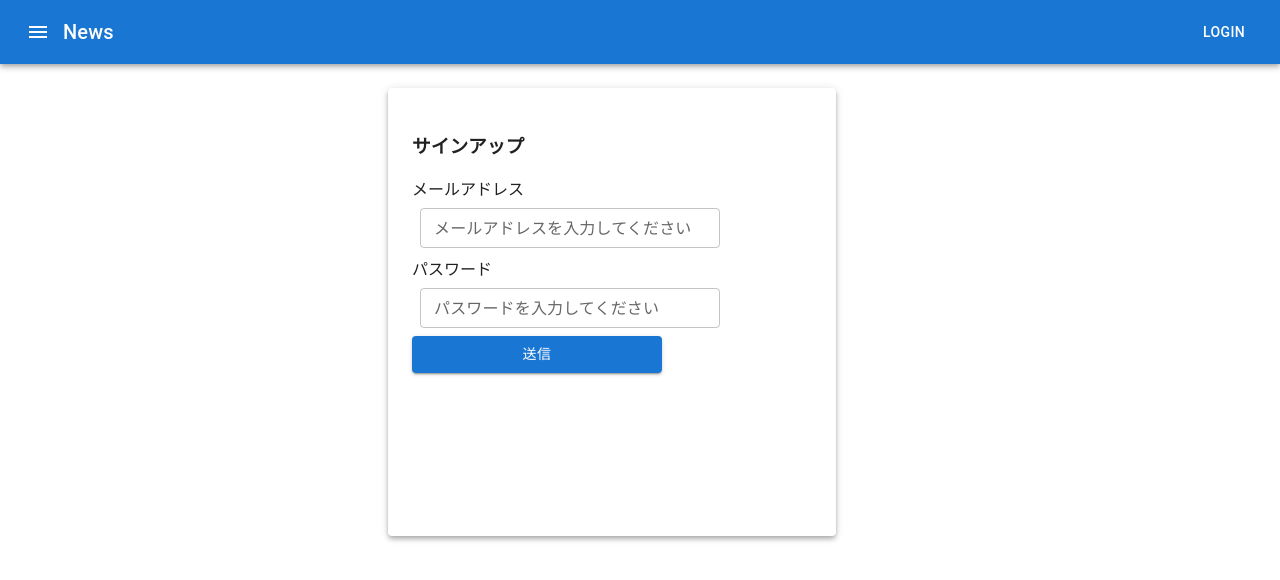
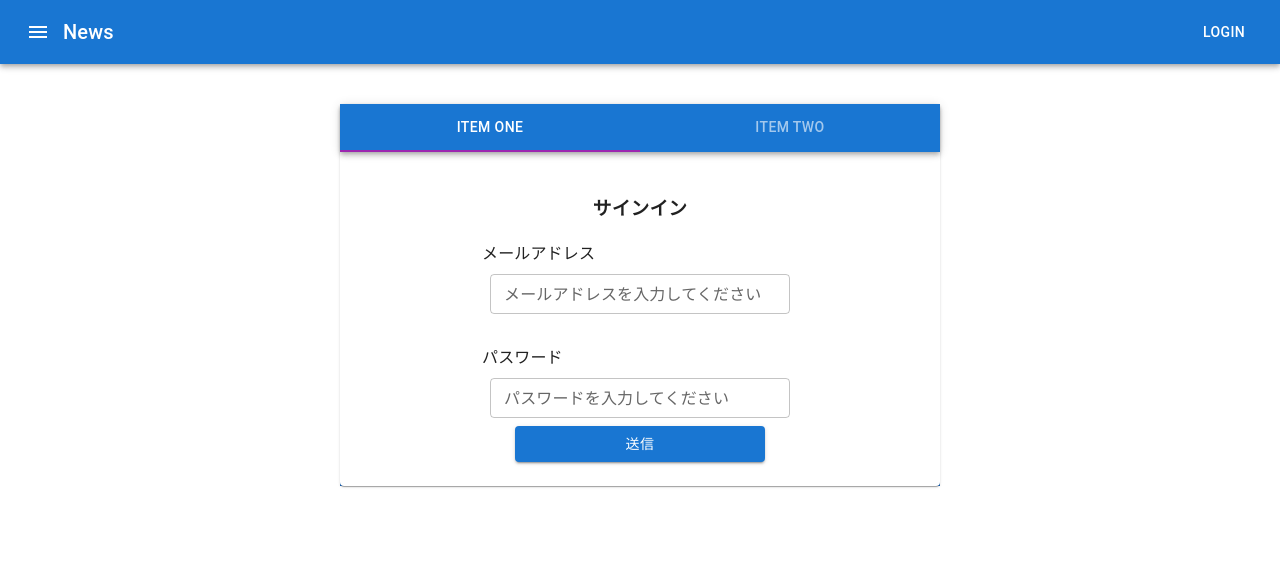
Before and after one commit to watanabe0055/diary_react, a React (Create React App) app: page / in a window 1280 px wide. Shown: the top 580 px of the page. Built offline with nearby package versions, Linux system fonts and the light colour scheme.

Commit message:
ログイン画面のマークアップ

```diff
--- a/src/App.tsx
+++ b/src/App.tsx
@@ -2,14 +2,14 @@ import React from "react";
 import logo from "./logo.svg";
 import "./App.css";
 
-import Signin from "./module/signin";
+import Login from "./module/login";
 import Header from "./module/header";
 
 function App() {
   return (
     <>
       <Header />
-      <Signin />
+      <Login />
     </>
   );
 }
--- /dev/null
+++ b/src/compose/signin.tsx
@@ -0,0 +1,105 @@
+import React, { useState, useEffect } from "react";
+//マテリアル UI
+import TextField from "@mui/material/TextField";
+import { Button, Grid, Box } from "@mui/material";
+
+//API用のライブラリ
+import axios from "axios";
+import Cookies from "js-cookie";
+
+import Paper from "@mui/material/Paper";
+
+export default function Signin() {
+  //サインインのパラメータ
+  const [email, setEail] = useState("");
+  const [password, setPassword] = useState("");
+
+  const deviseSinginApi = "http://localhost:3000/api/v1/auth/sign_in";
+
+  //email: "test@example.com",
+  //password: "password",
+  const params = {
+    email: email,
+    password: password,
+  };
+
+  const option: any = {
+    method: "POST",
+    mode: "cors",
+    headers: {
+      "content-type": "application/json",
+    },
+    body: JSON.stringify(params),
+  };
+
+  const onButtonClick = () => {
+    axios
+      .post("http://localhost:3000/api/v1/auth/sign_in", {
+        email: email,
+        password: password,
+      })
+      .then((res) => {
+        if (res.status === 200) {
+          let client: any = res.headers["client"];
+          let token: any = res.headers["access-token"];
+          let uid: any = res.headers["uid"];
+          Cookies.set("uid", uid);
+          Cookies.set("token", token);
+          Cookies.set("client", client);
+        }
+      });
+  };
+
+  return (
+    <>
+      <Grid
+        container
+        alignItems="center"
+        justifyContent="center"
+        direction="column"
+      >
+        <Paper elevation={3} />
+        <h3>サインイン</h3>
+        <label>
+          メールアドレス
+          <br />
+          <TextField
+            id="outlined-basic"
+            label="メールアドレスを入力してください"
+            variant="outlined"
+            type="email"
+            name="mail"
+            size="small"
+            value={email}
+            sx={{ width: 300, m: 1 }}
+            onChange={(event) => setEail(event.target.value)}
+          />
+        </label>
+        <br />
+        <label>
+          パスワード
+          <br />
+          <TextField
+            id="outlined-basic"
+            label="パスワードを入力してください"
+            variant="outlined"
+            type="password"
+            size="small"
+            value={password}
+            sx={{ width: 300, m: 1 }}
+            onChange={(event) => setPassword(event.target.value)}
+          />
+        </label>
+        <div>
+          <Button
+            variant="contained"
+            sx={{ width: 250 }}
+            onClick={onButtonClick}
+          >
+            送信
+          </Button>
+        </div>
+      </Grid>
+    </>
+  );
+}
--- a/src/module/signup.tsx
+++ b/src/compose/signup.tsx
@@ -37,7 +37,7 @@ export default function Signin() {
 
   return (
     <>
-      <div>Signin</div>
+      <div>サインアップ</div>
       <div>
         <label>
           Email:
--- /dev/null
+++ b/src/module/login.tsx
@@ -0,0 +1,87 @@
+import React from "react";
+import { useTheme } from "@mui/material/styles";
+import { Typography, AppBar, Tab, Tabs, Grid, Box } from "@mui/material";
+import Paper from "@mui/material/Paper";
+
+import Signin from "../compose/signin";
+import Signup from "../compose/signup";
+
+interface TabPanelProps {
+  children?: React.ReactNode;
+  dir?: string;
+  index: number;
+  value: number;
+}
+
+function TabPanel(props: TabPanelProps) {
+  const { children, value, index, ...other } = props;
+
+  return (
+    <div
+      role="tabpanel"
+      hidden={value !== index}
+      id={`full-width-tabpanel-${index}`}
+      aria-labelledby={`full-width-tab-${index}`}
+      {...other}
+    >
+      {value === index && (
+        <Box sx={{ p: 3 }}>
+          <Typography>{children}</Typography>
+        </Box>
+      )}
+    </div>
+  );
+}
+
+function a11yProps(index: number) {
+  return {
+    id: `full-width-tab-${index}`,
+    "aria-controls": `full-width-tabpanel-${index}`,
+  };
+}
+
+export default function FullWidthTabs() {
+  const theme = useTheme();
+  const [value, setValue] = React.useState(0);
+
+  const handleChange = (event: React.SyntheticEvent, newValue: number) => {
+    setValue(newValue);
+  };
+
+  const handleChangeIndex = (index: number) => {
+    setValue(index);
+  };
+
+  return (
+    <Grid
+      container
+      alignItems="center"
+      justifyContent="center"
+      direction="column"
+    >
+      <Box sx={{ bgcolor: "primary.dark", width: 600, mt: 5 }}>
+        <Paper>
+          <AppBar position="static">
+            <Tabs
+              value={value}
+              onChange={handleChange}
+              indicatorColor="secondary"
+              textColor="inherit"
+              variant="fullWidth"
+              aria-label="full width tabs example"
+            >
+              <Tab label="Item One" {...a11yProps(0)} />
+              <Tab label="Item Two" {...a11yProps(1)} />
+            </Tabs>
+          </AppBar>
+          <TabPanel value={value} index={0} dir={theme.direction}>
+            <Signin />
+          </TabPanel>
+          <TabPanel value={value} index={1} dir={theme.direction}>
+            <Signup />
+          </TabPanel>
+        </Paper>
+      </Box>
+    </Grid>
+  );
+}
--- a/src/module/signin.tsx
+++ /dev/null
@@ -1,119 +0,0 @@
-import React, { useState, useEffect } from "react";
-//マテリアル UI
-import Box from "@mui/material/Box";
-import Button from "@mui/material/Button";
-import TextField from "@mui/material/TextField";
-import Container from "@mui/material/Container";
-
-//API用のライブラリ
-import axios from "axios";
-import Cookies from "js-cookie";
-
-import Paper from "@mui/material/Paper";
-
-export default function Signin() {
-  //サインインのパラメータ
-  const [email, setEail] = useState("");
-  const [password, setPassword] = useState("");
-
-  //サインインエラー判定
-  const [errorMessage, setErrorMessage] = useState("");
-
-  const deviseSinginApi = "http://localhost:3000/api/v1/auth/sign_in";
-
-  //email: "test@example.com",
-  //password: "password",
-  const params = {
-    email: email,
-    password: password,
-  };
-
-  const option: any = {
-    method: "POST",
-    mode: "cors",
-    headers: {
-      "content-type": "application/json",
-    },
-    body: JSON.stringify(params),
-  };
-
-  const onButtonClick = () => {
-    axios
-      .post("http://localhost:3000/api/v1/auth/sign_in", {
-        email: email,
-        password: password,
-      })
-      .then((res) => {
-        if (res.status === 200) {
-          let client: any = res.headers["client"];
-          let token: any = res.headers["access-token"];
-          let uid: any = res.headers["uid"];
-          Cookies.set("uid", uid);
-          Cookies.set("token", token);
-          Cookies.set("client", client);
-        }
-      });
-  };
-
-  return (
-    <>
-      <Container maxWidth="sm">
-        <Box
-          sx={{
-            display: "flex",
-            flexWrap: "wrap",
-            "& > :not(style)": {
-              m: 3,
-              p: 3,
-              width: 400,
-              height: 400,
-            },
-          }}
-        >
-          <Paper elevation={4}>
-            <h3>サインアップ</h3>
-            <label>
-              メールアドレス
-              <br />
-              <TextField
-                id="outlined-basic"
-                label="メールアドレスを入力してください"
-                variant="outlined"
-                type="email"
-                name="mail"
-                size="small"
-                value={email}
-                sx={{ width: 300, m: 1 }}
-                onChange={(event) => setEail(event.target.value)}
-              />
-            </label>
-            <br />
-            <label>
-              パスワード
-              <br />
-              <TextField
-                id="outlined-basic"
-                label="パスワードを入力してください"
-                variant="outlined"
-                type="password"
-                size="small"
-                value={password}
-                sx={{ width: 300, m: 1 }}
-                onChange={(event) => setPassword(event.target.value)}
-              />
-            </label>
-            <div>
-              <Button
-                variant="contained"
-                sx={{ width: 250 }}
-                onClick={onButtonClick}
-              >
-                送信
-              </Button>
-            </div>
-          </Paper>
-        </Box>
-      </Container>
-    </>
-  );
-}
```
